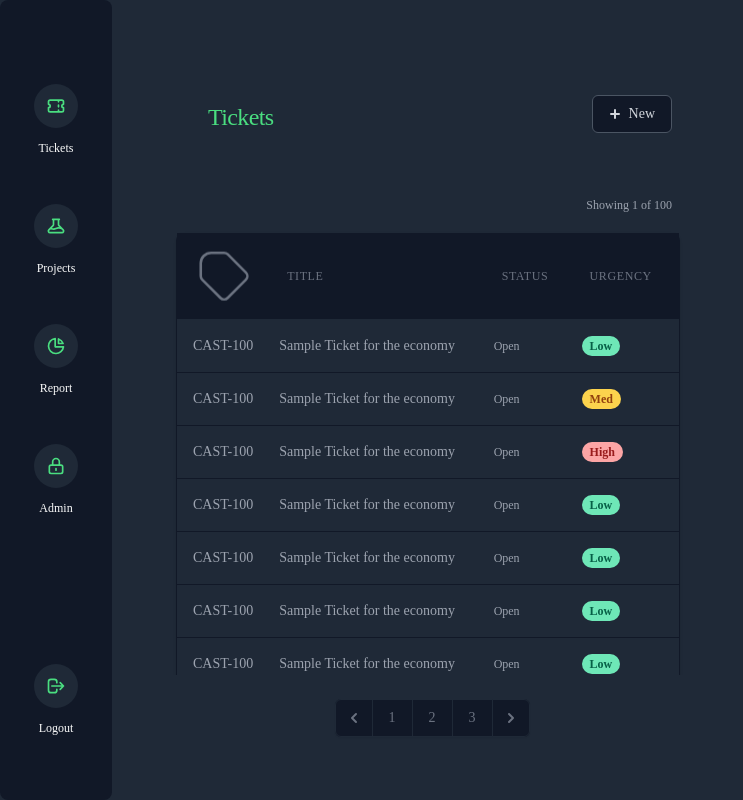
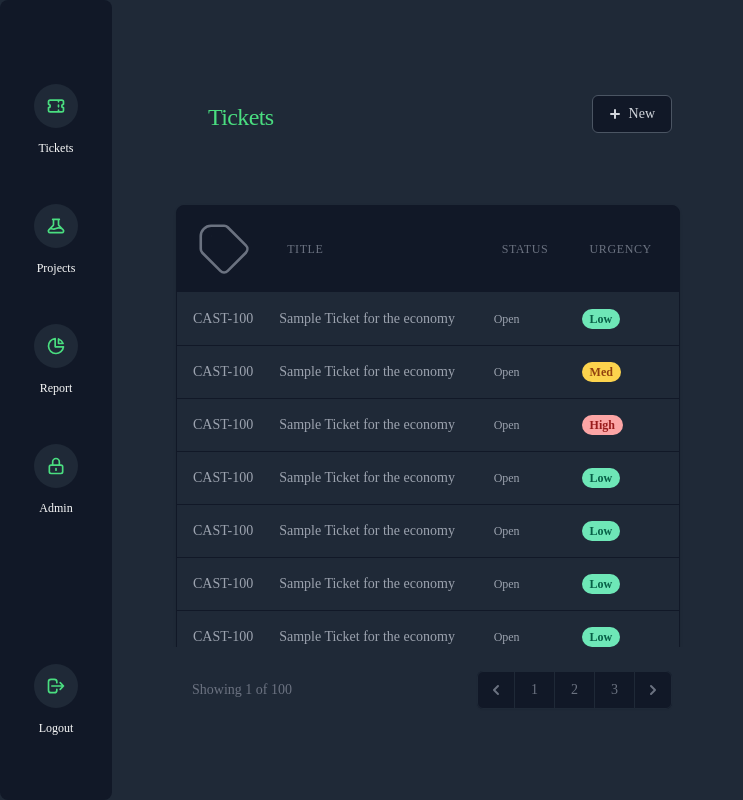
Before and after one commit to karslirobbie/bug-tracker, a React (Create React App) app: page /tickets in a window 1280 px wide. Shown: the whole page, without its empty margins (0-743 px from the left). Built offline with nearby package versions, Linux system fonts and the light colour scheme.

Commit message:
Change Table heading, added pagination

```diff
--- a/package.json
+++ b/package.json
@@ -8,6 +8,7 @@
     "@testing-library/jest-dom": "^5.11.10",
     "@testing-library/react": "^11.2.6",
     "@testing-library/user-event": "^12.8.3",
+    "lodash": "^4.17.21",
     "prop-types": "^15.7.2",
     "react": "^17.0.2",
     "react-dom": "^17.0.2",
--- a/src/components/Ticket.jsx
+++ b/src/components/Ticket.jsx
@@ -1,7 +1,7 @@
 import React from 'react'
 import Nav from './common/Nav'
-import Main from './common/Main'
 import Header from './common/Header'
+import Table from './common/Table'
 
 
 export default function Ticket () {
@@ -11,8 +11,9 @@ export default function Ticket () {
 
       <div className="flex flex-col xl:w-1/2 w-full h-full">
         <Header title="Tickets" />
-        <Main />
-
+        <main className="h-3/4 mt-16 mx-10 ">
+          <Table />
+        </main>
       </div>
 
       <div className="ticket-description">
--- a/src/components/common/Main.jsx
+++ /dev/null
@@ -1,14 +0,0 @@
-import React from 'react'
-import Table from './Table'
-
-export default function Main () {
-  return (
-    <main className="h-3/4 mt-16 mx-10 ">
-      <p className="float-right pr-10 pb-3 text-gray-400">Showing 1 of 100</p>
-      <Table />
-
-
-
-    </main>
-  )
-}
--- a/src/components/common/Pagination.jsx
+++ b/src/components/common/Pagination.jsx
@@ -1,25 +1,26 @@
 import React from 'react'
+import _ from 'lodash'
 
-export default function Pagination () {
+export default function Pagination ({ pages = 3 }) {
+  pages = _.range(1, pages + 1);
+
   return (
-    <div className="flex justify-center">
-      <nav class="bg-gray-900 z-0 inline-flex rounded-md shadow-sm -space-x-px" aria-label="Pagination">
+    <div className="flex justify-between place-items-center mx-10">
+      <p className="text-sm text-gray-500">Showing 1 of 100</p>
+
+      <nav class="bg-gray-900 inline-flex rounded-md shadow-sm -space-x-px" aria-label="Pagination">
         <a href="#" class="relative inline-flex items-center px-2 py-2 rounded-l-md border border-gray-800 text-sm font-medium text-gray-500 hover:bg-lime-400 hover:text-gray-900">
           <span class="sr-only">Previous</span>
           <svg class="h-5 w-5" xmlns="http://www.w3.org/2000/svg" viewBox="0 0 20 20" fill="currentColor" aria-hidden="true">
             <path fill-rule="evenodd" d="M12.707 5.293a1 1 0 010 1.414L9.414 10l3.293 3.293a1 1 0 01-1.414 1.414l-4-4a1 1 0 010-1.414l4-4a1 1 0 011.414 0z" clip-rule="evenodd" />
           </svg>
         </a>
-        <a href="#" class="relative inline-flex items-center px-4 py-2 border border-gray-800 bg-gray-900 text-sm font-medium text-gray-500 hover:bg-lime-400 hover:text-gray-900">
-          1
-        </a>
-        <a href="#" class="relative inline-flex items-center px-4 py-2 border border-gray-800 bg-gray-900 text-sm font-medium text-gray-500 hover:bg-lime-400 hover:text-gray-900">
-          2
-        </a>
-        <a href="#" class="hidden md:inline-flex relative items-center px-4 py-2 border border-gray-800 bg-gray-900 text-sm font-medium text-gray-500 hover:bg-lime-400 hover:text-gray-900">
-          3
-        </a>
 
+        {pages.map(page =>
+          <a href="#" class="relative inline-flex items-center px-4 py-2 border border-gray-800 bg-gray-900 text-sm font-medium text-gray-500 hover:bg-lime-400 hover:text-gray-900">
+            {page}
+          </a>
+        )}
         <a href="#" class="relative inline-flex items-center px-2 py-2 rounded-r-md border border-gray-800 bg-gray-900 text-sm font-medium text-gray-500 hover:bg-lime-400 hover:text-gray-900">
           <span class="sr-only">Next</span>
 
--- a/src/components/common/Table.jsx
+++ b/src/components/common/Table.jsx
@@ -10,9 +10,9 @@ function Table ({ header, row }) {
   return (
     <Fragment>
       <div className="py-2 w-full sm:px-6 mb-6 mr-10 lg:pr-8 h-3/4 overflow-y-auto">
-        <div className="shadow border-b border-l border-r border-gray-900 sm:rounded-lg">
+        <div className="shadow border-b border-t bg-gray-900 border-l border-r border-gray-900 sm:rounded-lg">
           <table className="min-w-full divide-y divide-gray-800">
-            <thead className="bg-gray-900 rounded-lg">
+            <thead>
               <tr>
                 {header.map(th =>
                   <th key={th}
```
